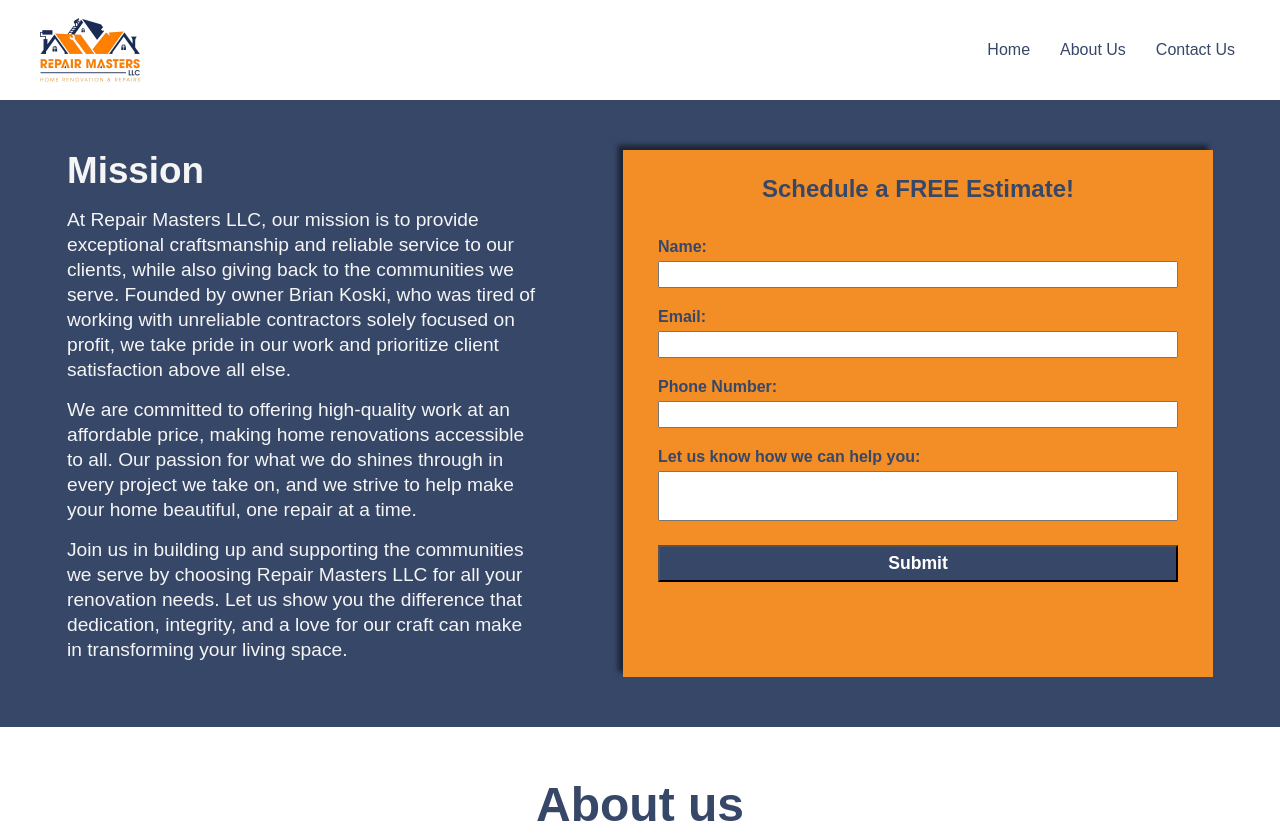
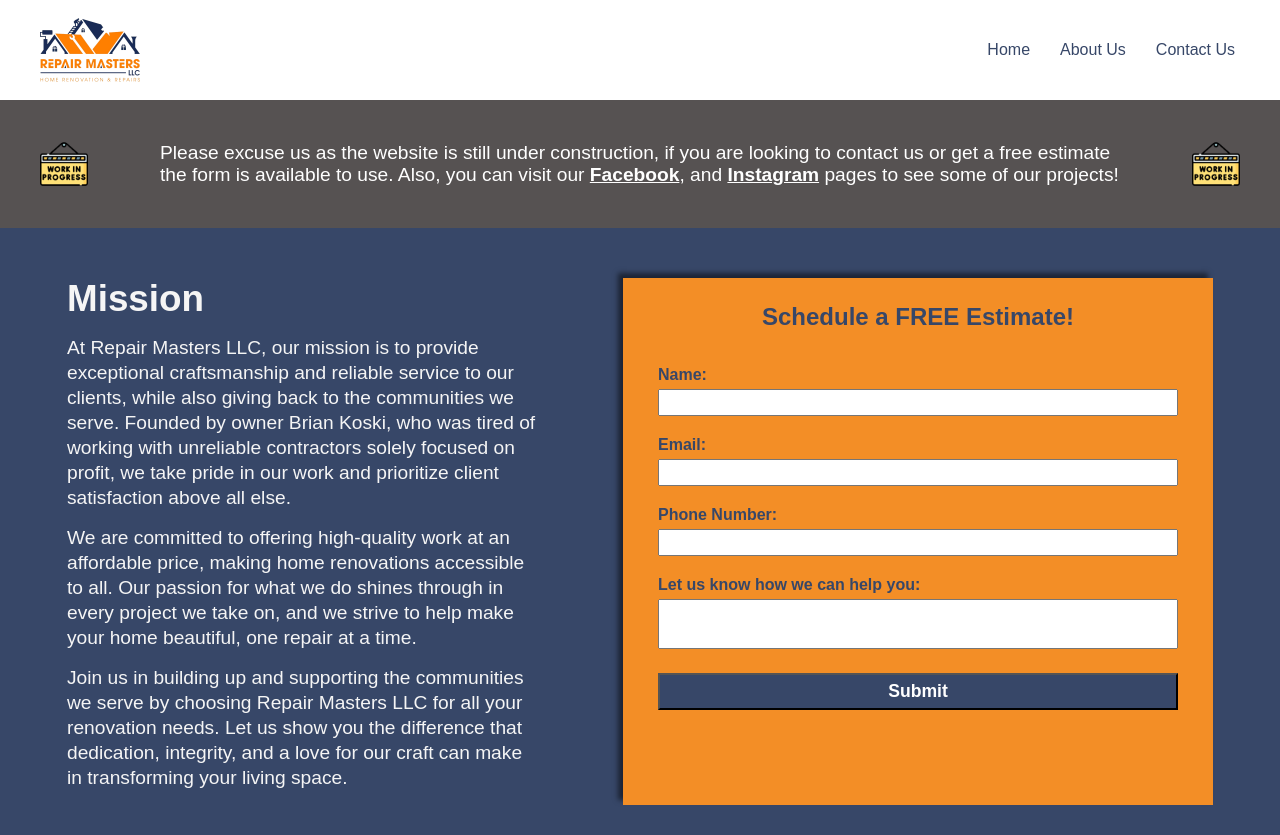
Before and after one commit to mike-keough/repairmasters, a plain HTML site: page index.html in a window 1280 px wide. Shown: the top 835 px of the page. Drawn offline with Linux system fonts and the light colour scheme.

Commit message:
under construction sign

```diff
--- a/index.html
+++ b/index.html
@@ -16,6 +16,11 @@
             <li><a href="#">Contact Us</a></li>
         </ul>
     </nav>
+    <div class="under-construction">
+        <img src="./imgs/work-in-progress.png" alt="construction sign">
+        <p class="constuction-text">Please excuse us as the website is still under construction, if you are looking to contact us or get a free estimate the form is available to use. Also, you can visit our <a href="https://www.facebook.com/people/Repair-Masters-LLC/100094078497030/?mibextid=LQQJ4d" target="_blank">Facebook</a>, and <a href="https://www.instagram.com/repairmastersllc/">Instagram</a> pages to see some of our projects!</p>
+        <img src="./imgs/work-in-progress.png" alt="construction sign">
+    </div>
     <main>
         <section class="our-mission">
             <div class="info">
--- a/style.css
+++ b/style.css
@@ -44,6 +44,30 @@ nav li {
 nav  li  a {
     text-decoration: none;
     color: var(--primary-clr)
+}
+
+.under-construction {
+    padding: 40px;
+    background-color: rgb(86, 82, 82);
+    color: white;
+    display: flex;
+    justify-content: space-between;
+    align-items: center;
+    gap: 5px;
+    font-size: 1.2em;
+}
+
+.constuction-text {
+    width: 80%;
+}
+
+.constuction-text a {
+    color: white;
+    font-weight: 600;
+}
+
+.under-construction img {
+    width: 4%;
 }
 
 .our-mission {
```
Also changed, not shown: imgs/work-in-progress.png (added), 1 other file.
